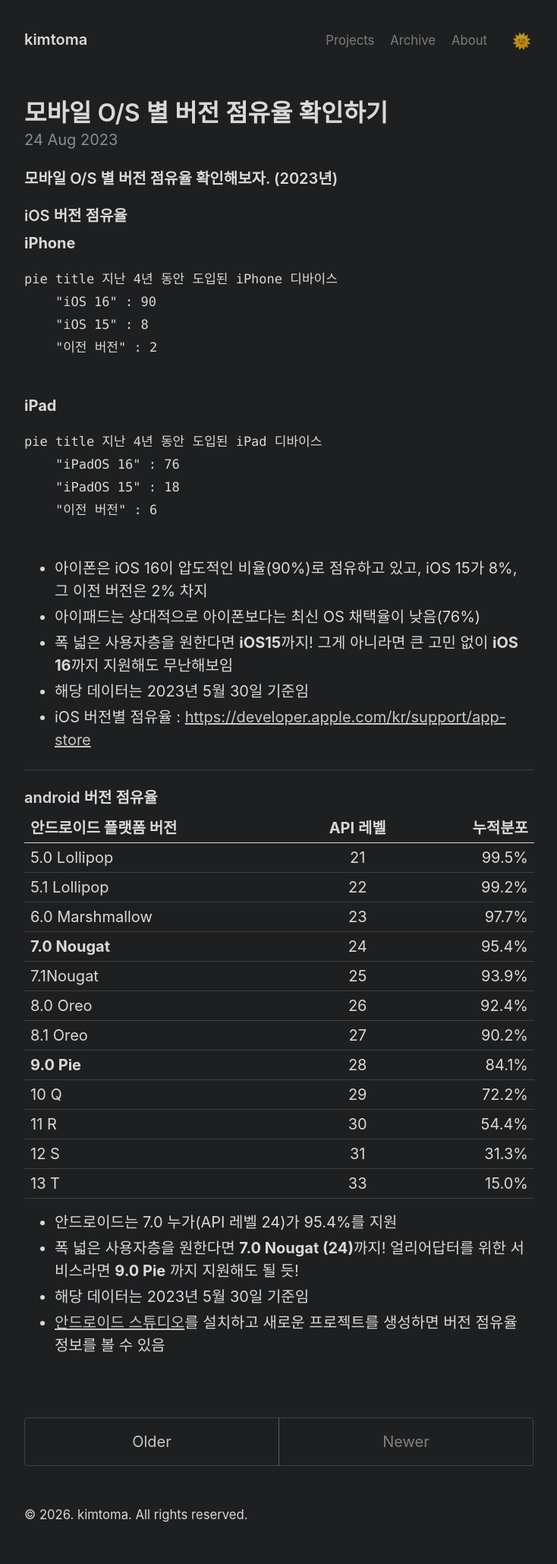
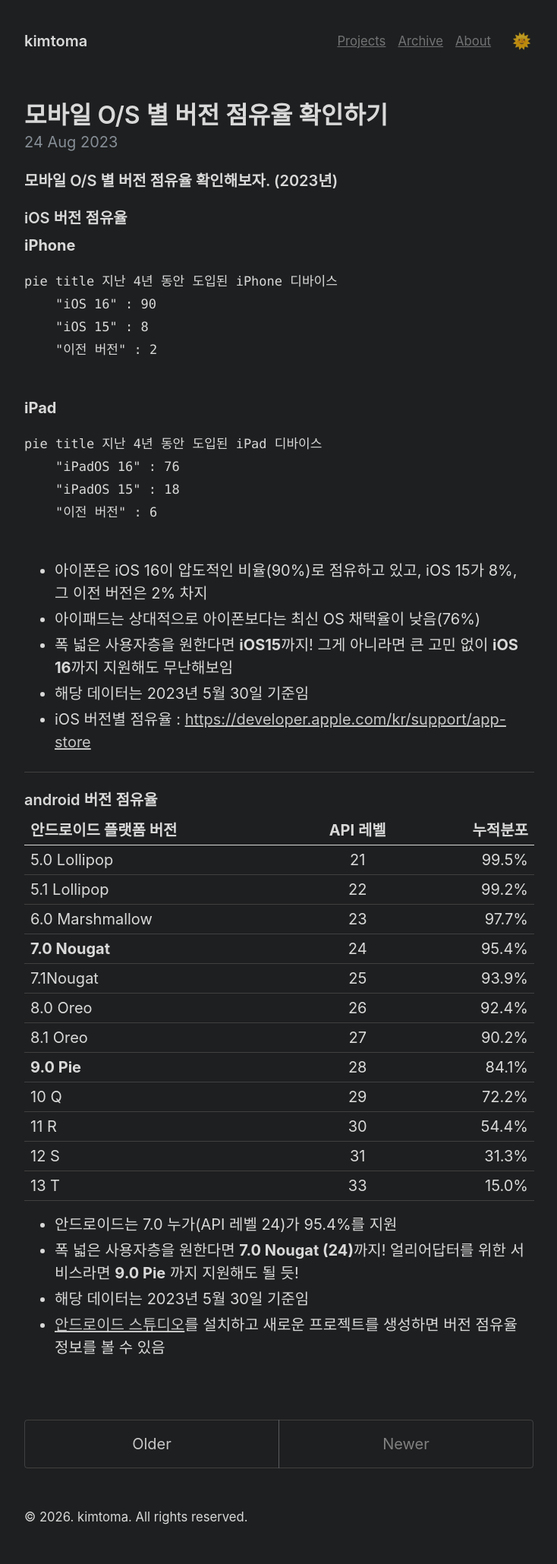
Before and after one commit to kimtoma/kimtoma.github.io, a Jekyll site: the page built from index.html, in a window 1280 px wide. Shown: the whole page at 76% size, without its empty margins (272-1006 px from the left). Built offline with Jekyll 4.4.1, drawn with Linux system fonts in a browser that asks for light colours; the list of posts is cut into pages by our own code.

Commit message:
모바일 레이아웃 수정 및 Google Ads 삭제
- 헤더 flexbox 반응형 레이아웃 적용
- Google Ads, Google Optimize 스크립트 제거

Co-Authored-By: Claude Opus 4.5 <noreply@anthropic.com>

```diff
--- a/_includes/head.html
+++ b/_includes/head.html
@@ -25,8 +25,6 @@
   <link rel="apple-touch-icon" sizes="144x144" href="{{ '/assets/apple-touch-icon-kimtoma.png' | relative_url }}">
   <link rel="shortcut icon" href="{{ '/assets/favicon_kimtoma.ico' | relative_url }}">
   <link rel="alternate" type="application/atom+xml" title="{{ site.title }}" href="{{ 'atom.xml' | relative_url }}">
-  <script data-ad-client="ca-pub-4525178651007218" async src="https://pagead2.googlesyndication.com/pagead/js/adsbygoogle.js"></script>
-  <script src="https://www.googleoptimize.com/optimize.js?id=OPT-K8NVM5H"></script>
   <script defer src='https://static.cloudflareinsights.com/beacon.min.js' data-cf-beacon='{"token": "4233f3aca5394c0e959f1240f8720d49"}'></script>
 
   <!-- Google Tag Manager -->
--- a/_sass/_masthead.scss
+++ b/_sass/_masthead.scss
@@ -10,8 +10,13 @@
 
 .masthead-title {
   margin-bottom: 0;
+  display: flex;
+  flex-wrap: wrap;
+  align-items: center;
+  justify-content: space-between;
+  gap: 0.5rem;
 
-  a {
+  > a {
     color: inherit;
     text-decoration: none;
   }
@@ -24,9 +29,14 @@
 
 // Navbar styles
 .nav {
-  float: right;
-  line-height: 1.25rem;
-  word-spacing: 1rem;
+  display: flex;
+  align-items: center;
+  gap: 1rem;
+  flex-wrap: wrap;
+
+  a {
+    white-space: nowrap;
+  }
 }
 
 // Theme toggle button
```
Also changed, not shown: other parts of _includes/head.html (+0 -4 lines).
